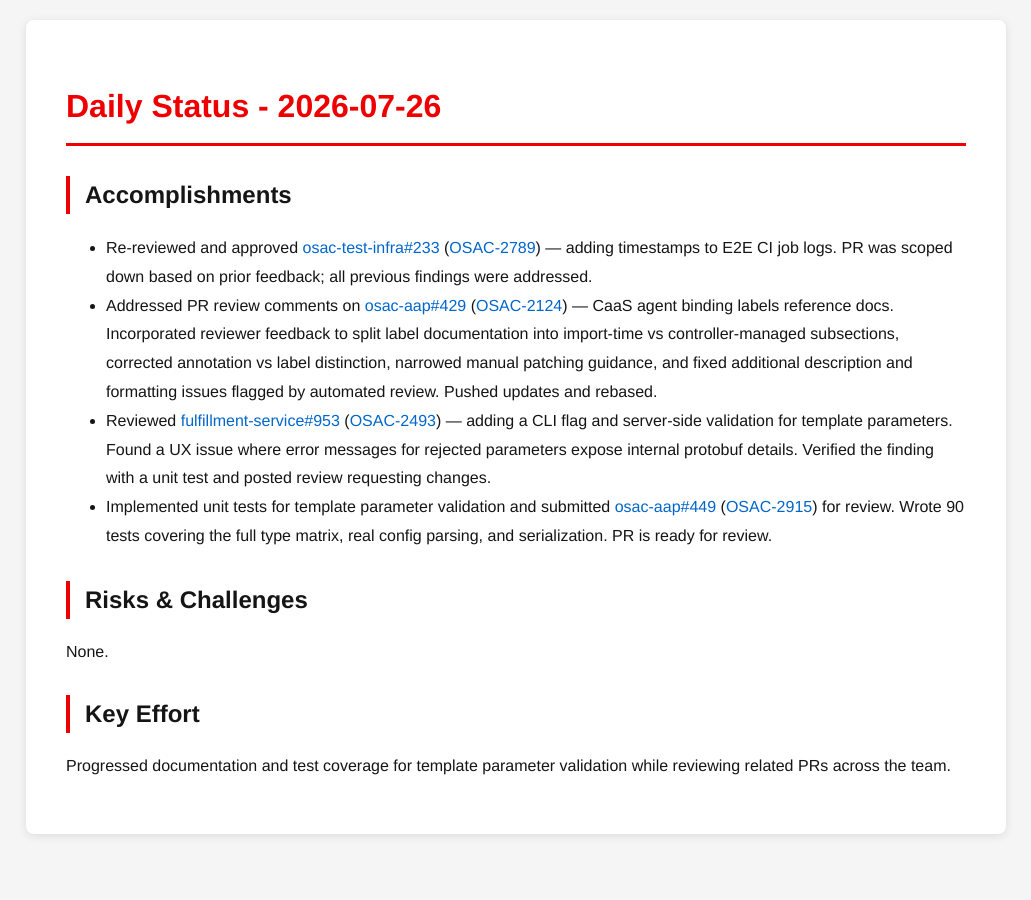
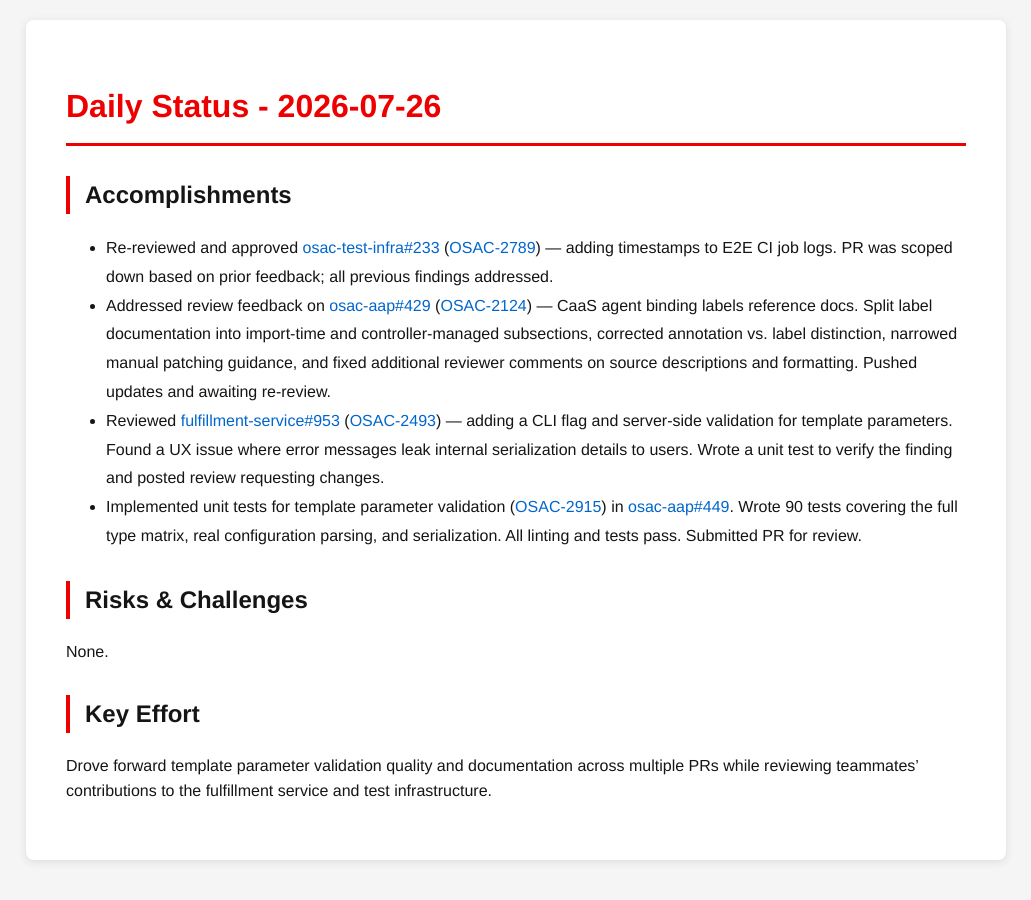
Before and after one commit to tzvatot/daily-status, a Jekyll site: the page built from 2026-07-26.md, in a window 1280 px wide. Shown: the whole page, without its empty margins (124-1155 px from the left). Built offline with Jekyll 4.4.1, drawn with Linux system fonts in a browser that asks for light colours.

Commit message:
Daily status update - 2026-07-26

```diff
--- a/2026-07-26.md
+++ b/2026-07-26.md
@@ -7,13 +7,13 @@ date: 2026-07-26
 # Daily Status - 2026-07-26
 
 ## Accomplishments
-- Re-reviewed and approved [osac-test-infra#233](https://github.com/osac-project/osac-test-infra/pull/233) ([OSAC-2789](https://redhat.atlassian.net/browse/OSAC-2789)) — adding timestamps to E2E CI job logs. PR was scoped down based on prior feedback; all previous findings were addressed.
-- Addressed PR review comments on [osac-aap#429](https://github.com/osac-project/osac-aap/pull/429) ([OSAC-2124](https://redhat.atlassian.net/browse/OSAC-2124)) — CaaS agent binding labels reference docs. Incorporated reviewer feedback to split label documentation into import-time vs controller-managed subsections, corrected annotation vs label distinction, narrowed manual patching guidance, and fixed additional description and formatting issues flagged by automated review. Pushed updates and rebased.
-- Reviewed [fulfillment-service#953](https://github.com/osac-project/fulfillment-service/pull/953) ([OSAC-2493](https://redhat.atlassian.net/browse/OSAC-2493)) — adding a CLI flag and server-side validation for template parameters. Found a UX issue where error messages for rejected parameters expose internal protobuf details. Verified the finding with a unit test and posted review requesting changes.
-- Implemented unit tests for template parameter validation and submitted [osac-aap#449](https://github.com/osac-project/osac-aap/pull/449) ([OSAC-2915](https://redhat.atlassian.net/browse/OSAC-2915)) for review. Wrote 90 tests covering the full type matrix, real config parsing, and serialization. PR is ready for review.
+- Re-reviewed and approved [osac-test-infra#233](https://github.com/osac-project/osac-test-infra/pull/233) ([OSAC-2789](https://redhat.atlassian.net/browse/OSAC-2789)) — adding timestamps to E2E CI job logs. PR was scoped down based on prior feedback; all previous findings addressed.
+- Addressed review feedback on [osac-aap#429](https://github.com/osac-project/osac-aap/pull/429) ([OSAC-2124](https://redhat.atlassian.net/browse/OSAC-2124)) — CaaS agent binding labels reference docs. Split label documentation into import-time and controller-managed subsections, corrected annotation vs. label distinction, narrowed manual patching guidance, and fixed additional reviewer comments on source descriptions and formatting. Pushed updates and awaiting re-review.
+- Reviewed [fulfillment-service#953](https://github.com/osac-project/fulfillment-service/pull/953) ([OSAC-2493](https://redhat.atlassian.net/browse/OSAC-2493)) — adding a CLI flag and server-side validation for template parameters. Found a UX issue where error messages leak internal serialization details to users. Wrote a unit test to verify the finding and posted review requesting changes.
+- Implemented unit tests for template parameter validation ([OSAC-2915](https://redhat.atlassian.net/browse/OSAC-2915)) in [osac-aap#449](https://github.com/osac-project/osac-aap/pull/449). Wrote 90 tests covering the full type matrix, real configuration parsing, and serialization. All linting and tests pass. Submitted PR for review.
 
 ## Risks & Challenges
 None.
 
 ## Key Effort
-Progressed documentation and test coverage for template parameter validation while reviewing related PRs across the team.
+Drove forward template parameter validation quality and documentation across multiple PRs while reviewing teammates' contributions to the fulfillment service and test infrastructure.
```
